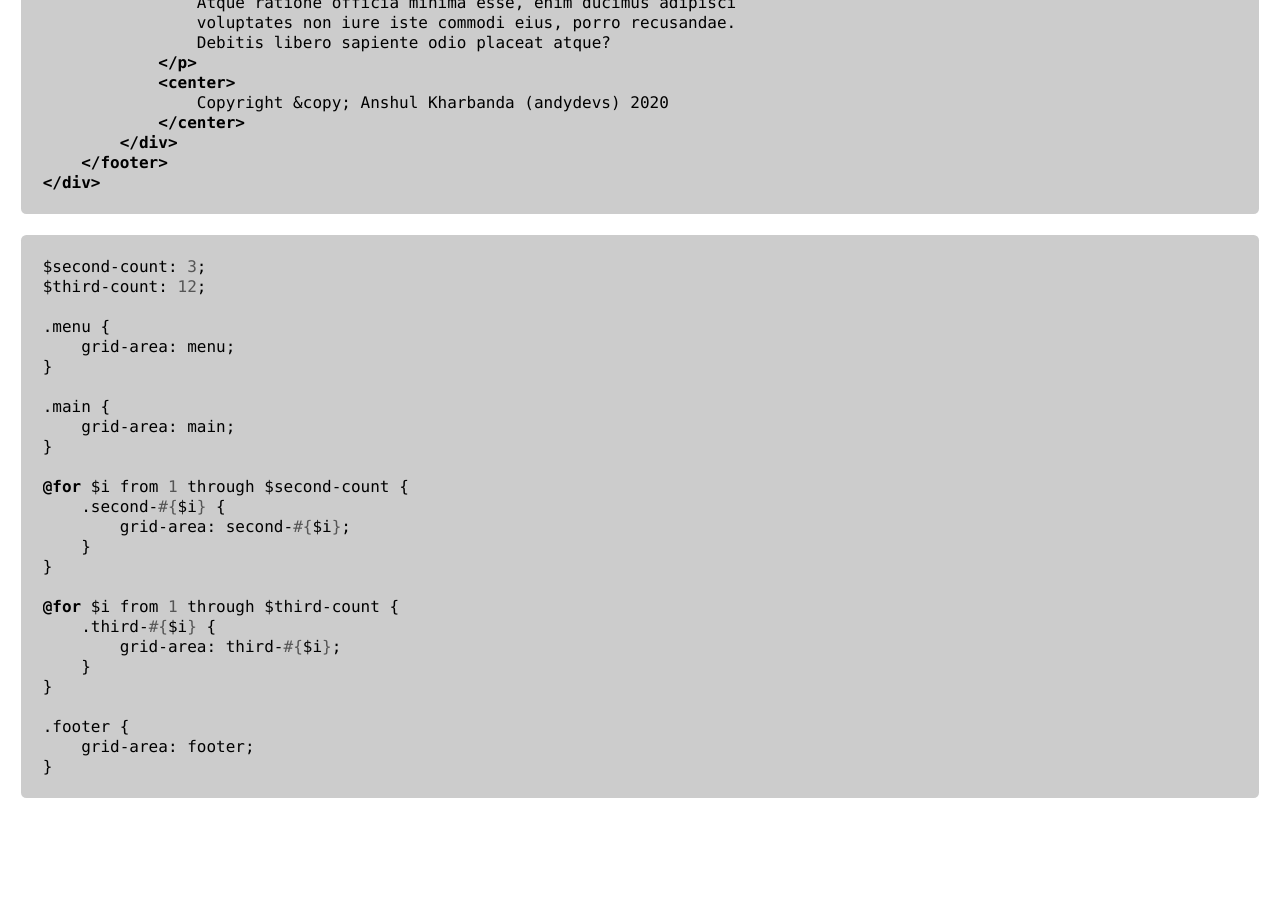
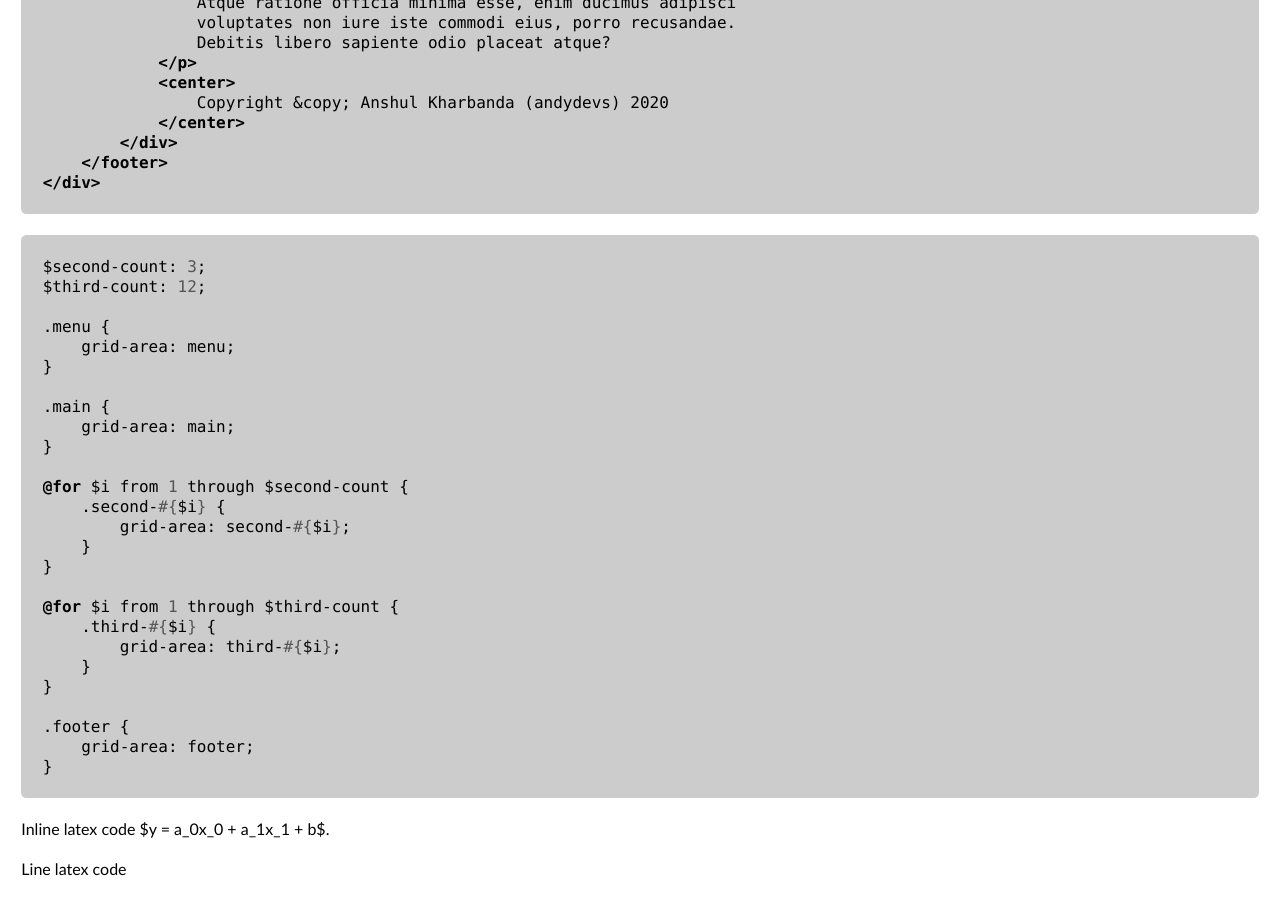
Before and after one commit to andydevs/jekyll-theme-peaceful-gates, a Jekyll site: the page built from showcase.html, in a window 1280 px wide and 900 px high, scrolled down 6305 px. Built offline with Jekyll 4.4.1, drawn with Linux system fonts in a browser that asks for light colours; before the commit the page ends 7124 px from its top, so only the background shows below that.

Commit message:
Update Showcase

```diff
--- a/showcase.html
+++ b/showcase.html
@@ -288,3 +288,11 @@
     grid-area: footer;
 }
 {%- endhighlight -%}
+
+<p>Inline latex code $y = a_0x_0 + a_1x_1 + b$.</p>
+
+<p>Line latex code</p>
+
+<script type="math/tex; mode=display">
+    R_{\mu\nu} - \frac{1}{2} g_{\mu\nu} = \frac{8 \pi G}{c^4} T_{\mu\nu}
+</script>
```
